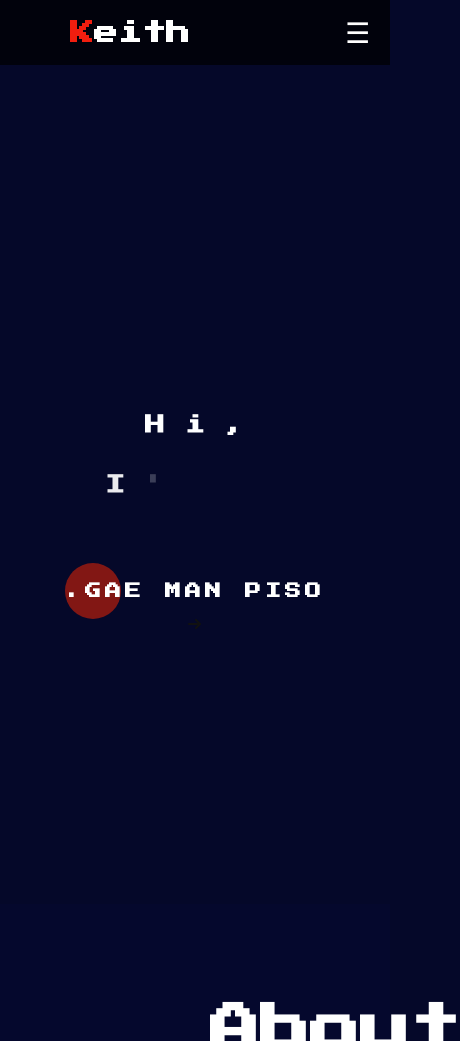
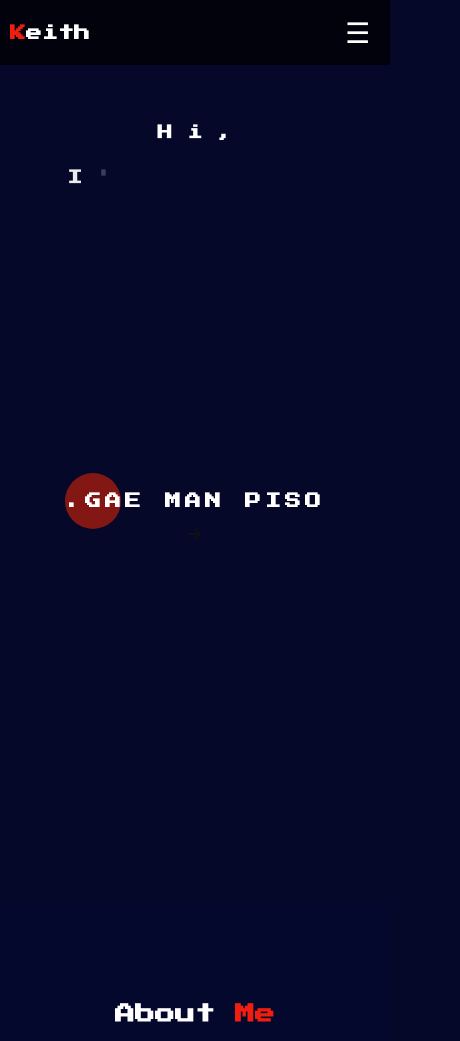
Before and after one commit to keithcsxyz/portfolio-2025, a plain HTML site: page index.html in a window 390 px wide. Shown: the top 1041 px of the page, 460 px wide, since content can reach past the window. Drawn offline with Linux system fonts and the light colour scheme.

Commit message:
Update style.css

```diff
--- a/style.css
+++ b/style.css
@@ -26,7 +26,7 @@
 .navbar .logo {
     font-size: 30px;
     font-weight: bold;
-    margin-left: 50px; /* Removed negative margin */
+    margin-left: 5px; /* Removed negative margin */
 }
 
 .navbar .logo .logo-initial {
@@ -149,6 +149,15 @@ body.menu-open .mobile-nav {
     z-index: 1002; /* Ensure the close button is above other content */
 }
 
+#greeting .greeting {
+    font-size: 70px;
+    margin: -280px -100px;
+}
+
+#name {
+    color: red;
+}
+
 /* Responsive Styles */
 @media screen and (max-width: 1500px) and (max-height: 900px) {
     .nav-links a {
@@ -166,6 +175,43 @@ body.menu-open .mobile-nav {
     .nav-links {
         display: none;
     }
+
+    #greeting .greeting {
+        font-size: 50px;
+        margin: -280px -100px;
+    }
+
+    #name {
+        color: red;
+    }
+}
+
+@media screen and (max-width: 1024px) {
+    .navbar .logo {
+        font-size: 20px;
+    }
+
+    .nav-links a {
+        font-size: 12px;
+    }
+
+    .about h1 {
+        font-size: 30px;
+        margin-left: 0;
+    }
+
+    .about-text {
+        max-width: 100%;
+    }
+
+    #greeting .greeting {
+        font-size: 30px;
+        margin: -280px -100px;
+    }
+
+    #name {
+        color: red;
+    }
 }
 
 @media screen and (max-width: 768px) {
@@ -177,18 +223,34 @@ body.menu-open .mobile-nav {
         display: block;
     }
 
-    #greeting  .greeting {
-        font-size: 5px;
-        padding: 0 50px;
-        margin: 0 50px;
+    .navbar .logo {
+        font-size: 18px;
+    }
 
-        font-size: 20px; /* Adjust font size for mobile devices */
-        margin-top: 80px; /* Add margin to avoid overlap with navbar */
+    .nav-links a {
+        font-size: 10px;
+    }
+
+    .about h1 {
+        font-size: 25px;
+    }
+
+    .greeting {
+        font-size: 25px;
+    }
+
+    #greeting .greeting {
+        font-size: 30px;
+        margin: -280px -100px;
+    }
+
+    #name {
+        color: red;
     }
 
     .about-me {
-        margin-left: 0;
-        padding-left: 0;
+        margin-left: 0px;
+        padding-left: 0px;
         text-align: center; /* Center the text */
         margin-bottom: 20px; /* Add some space below the text */
     }
@@ -204,6 +266,84 @@ body.menu-open .mobile-nav {
 
     .about-text {
         text-align: center; /* Center align text */
+    }
+
+    #name {
+        color: red;
+    }
+}
+
+@media screen and (max-width: 650px) {
+    .navbar .logo {
+        font-size: 16px;
+        margin-left: -10px;
+    }
+
+    .nav-links a {
+        font-size: 8px;
+    }
+
+    .about h1 {
+        font-size: 20px;
+    }
+
+    #greeting .greeting {
+        font-size: 15px;
+        margin: -280px -100px;
+    }
+
+    #name {
+        color: red;
+    }
+}
+
+@media screen and (max-width: 480px) {
+    .navbar .logo {
+        font-size: 16px;
+        padding-left: -10px;
+    }
+
+    .nav-links a {
+        font-size: 8px;
+    }
+
+    .about h1 {
+        font-size: 20px;
+    }
+
+    #greeting .greeting {
+        font-size: 15px;
+        margin: -300px -100px;
+    }
+
+    #name {
+        color: red;
+    }
+}
+
+@media screen and (max-width: 414px) and (max-height: 896px) {
+    .about-content {
+        flex-direction: column; /* Stack image and text vertically */
+        align-items: flex-start; /* Align items to the left */
+        padding-left: 20px; /* Add some padding to the left */
+    }
+
+    .about-text {
+        text-align: left; /* Align text to the left */
+    }
+
+    .about-img {
+        margin-bottom: 20px; /* Add some space below the image */
+    }
+
+    .about-me {
+        text-align: left; /* Align the "About Me" heading to the left */
+        margin-left: 20px; /* Add some margin to the left */
+    }
+
+    #greeting .greeting {
+        font-size: 15px;
+        margin: -300px -100px;
     }
 }
 
@@ -247,14 +387,6 @@ body {
 .greeting .letter.red {
     color: #f11e0f;
 }
-
-
-
-
-
-
-
-
 
 /* donate button styles */
 .donate-me-btn {
@@ -309,31 +441,6 @@ body {
     transform: scale(0.96);
 }
 
-
-
-
-
-
-
-
-
-
-
-
-
-
-
-
-
-
-
-
-
-
-
-
-
-
 /* About Section Styles */
 .about {
     padding: 100px 20px; /* Add padding to the about section */
@@ -346,7 +453,7 @@ body {
     text-align: center;
     margin-bottom: 20px;
     margin-left: 190px;
-    font-size: 50px;
+    font-size: 40px;
 }
 
 .about .about-me .me {
@@ -419,3 +526,85 @@ body {
 .info {
     font-size: 13px;
 }
+
+/* Styles for iPhone XR */
+@media screen and (max-width: 414px) and (max-height: 896px) {
+    .about-content {
+        flex-direction: column; /* Stack image and text vertically */
+        align-items: flex-start; /* Align items to the left */
+        padding-left: 20px; /* Add some padding to the left */
+    }
+
+    .about-text {
+        text-align: left; /* Align text to the left */
+    }
+
+    .about-img {
+        margin-bottom: 20px; /* Add some space below the image */
+    }
+
+    .about-me {
+        text-align: left; /* Align the "About Me" heading to the left */
+        margin-left: 20px; /* Add some margin to the left */
+    }
+}
+
+/* Additional Responsive Styles */
+@media screen and (max-width: 1024px) {
+    .navbar .logo {
+        font-size: 20px;
+    }
+
+    .nav-links a {
+        font-size: 12px;
+    }
+
+    .about h1 {
+        font-size: 30px;
+        margin-left: 0;
+    }
+
+    .about-text {
+        max-width: 100%;
+    }
+
+    .greeting {
+        font-size: 30px;
+    }
+}
+
+@media screen and (max-width: 768px) {
+    .navbar .logo {
+        font-size: 18px;
+    }
+
+    .nav-links a {
+        font-size: 10px;
+    }
+
+    .about h1 {
+        font-size: 25px;
+    }
+
+    .greeting {
+        font-size: 25px;
+    }
+}
+
+@media screen and (max-width: 480px) {
+    .navbar .logo {
+        font-size: 16px;
+    }
+
+    .nav-links a {
+        font-size: 8px;
+    }
+
+    .about h1 {
+        font-size: 20px;
+    }
+
+    .greeting {
+        font-size: 20px;
+    }
+}
```
